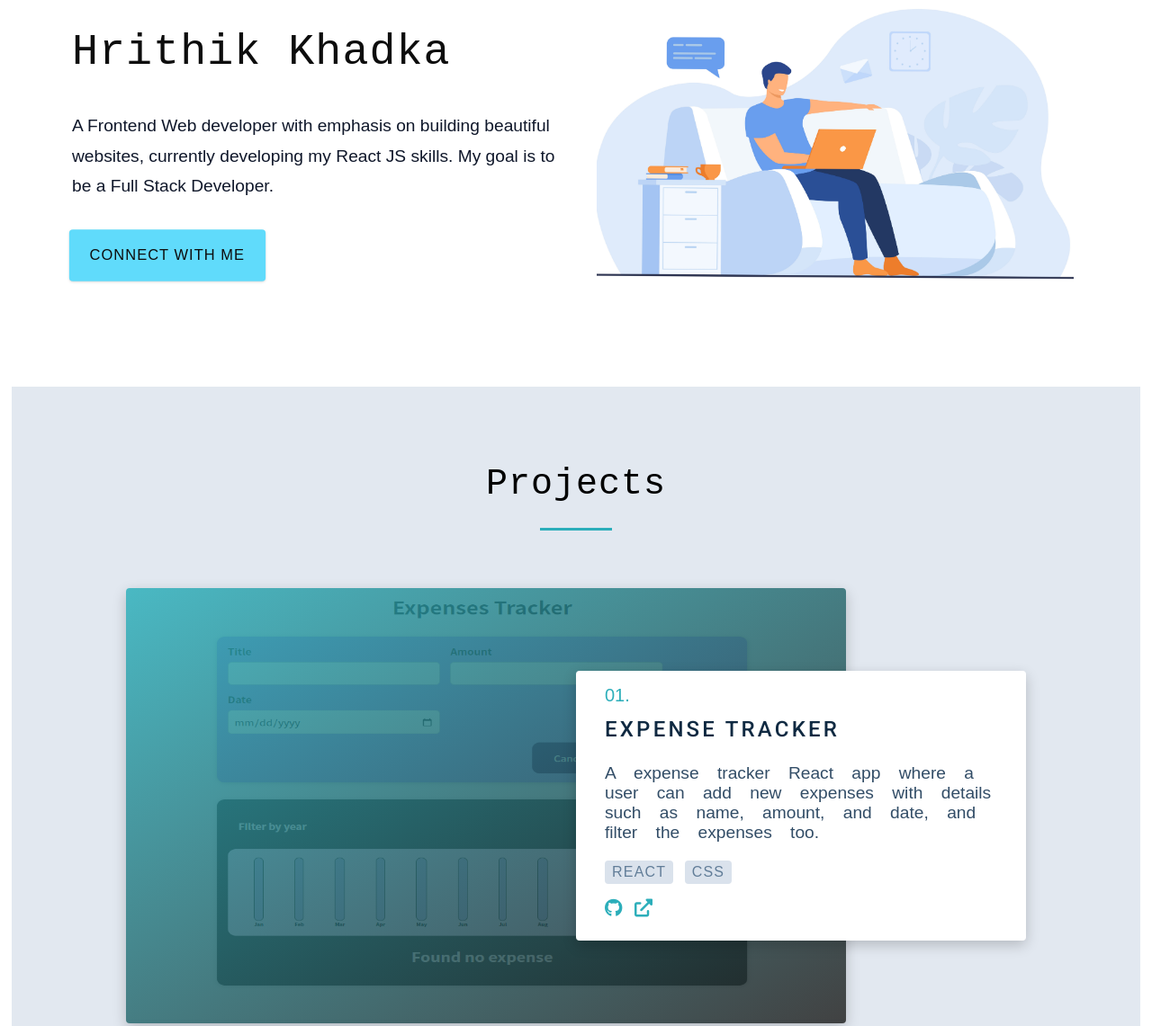
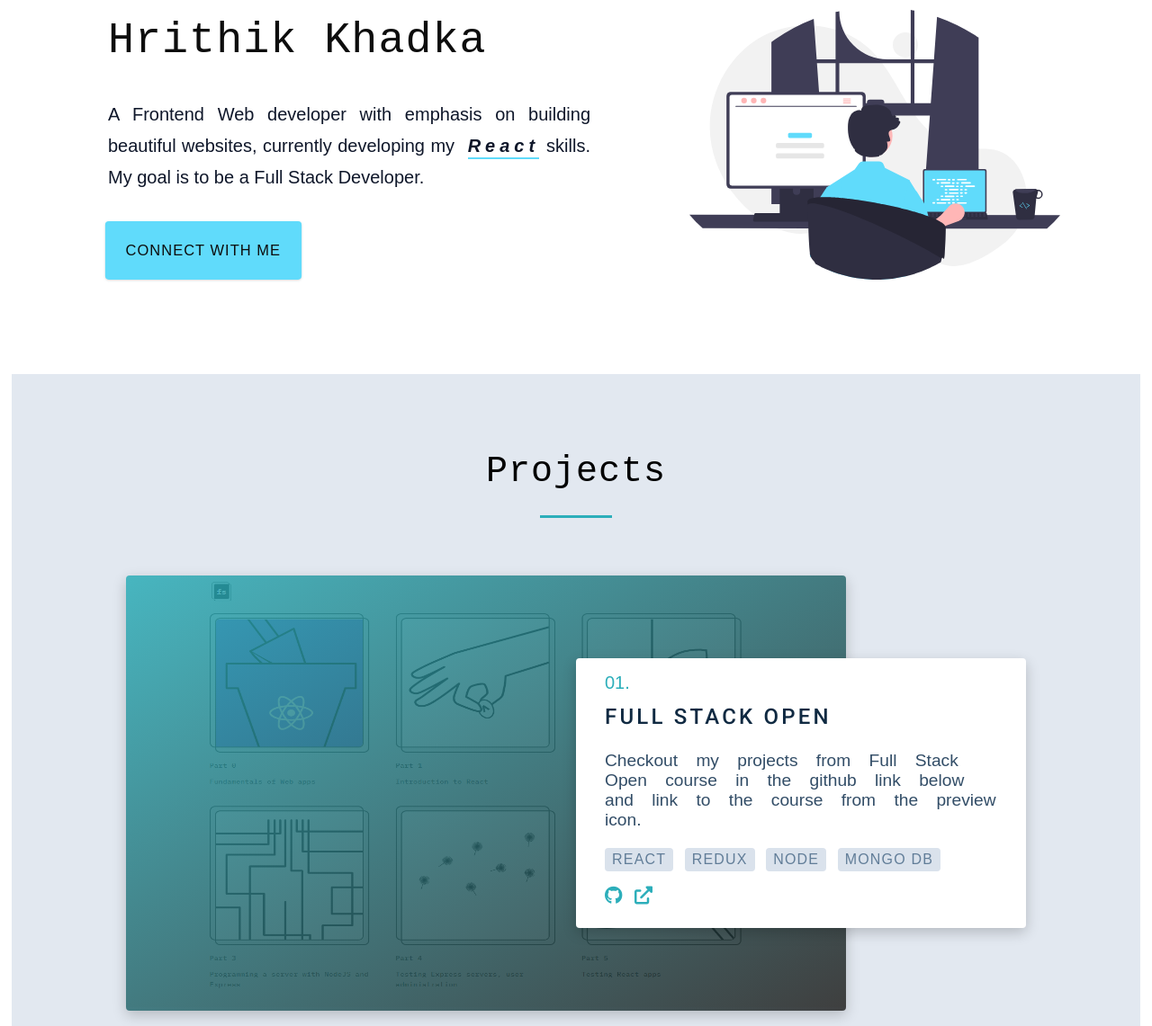
Before and after one commit to hrithikhadka/PortfolioWebsite, a plain HTML site: page index.html in a window 1280 px wide. Shown: the part 77-1218 px from the top of the page at 90% size. Drawn offline with nearby package versions, Linux system fonts and the light colour scheme.

Commit message:
refactoring

```diff
--- a/index.html
+++ b/index.html
@@ -35,21 +35,17 @@
     </div> -->
   <!--End of Menu-->
   <div class="container">
+
     <!--Section1-->
-    <!-- <div class="section-1">
-      <div class="myname">Hritik <span>Khadka</span></div>
-      <div class="position">Full Stack Web Developer</div>
-    </div> -->
-
     <div class="section-1">
       <div class="hero-center">
         <div class="hero-title">
           <h1 class="hero-heading">Hrithik Khadka</h1>
-          <p>A Frontend Web developer with emphasis on building beautiful websites, currently developing my React JS skills. My goal is to be a Full Stack Developer.</p>
+          <p>A Frontend Web developer with emphasis on building beautiful websites, currently developing my <span>React </span>skills. My goal is to be a Full Stack Developer.</p>
           <a href="#footer" class="btn hero-btn">Connect with me</a>
         </div>
         <div class="cartoon-img">
-          <img src="imgs/profile.jpg" alt="">
+          <img src="imgs/icon.svg" alt="icon">
         </div>
       </div>
     </div>
@@ -61,7 +57,35 @@
       <h1 class="section-heading">Projects</h1>
       <div class="heading-underline"></div>
       <div class="projects-wrapper section-center">
+        <div class="project">
+          <div class="left">
+            <div class="img">
+              <img style="height: 30rem; width: 50rem;" src="imgs/fullstacko.png" alt="fullstackopen">
+            </div>
+          </div>
+          <div class="right">
+            <span class="project-number">01.</span>
+            <h3 class="project-title">Full Stack Open</h3>
+            <p class="project-info">
+              Checkout my projects from Full Stack Open course in the github link below and link to the course from the preview icon.
+            </p>
+            <div class="project-stack">
+              <span>React</span>
+              <span>Redux</span>
+              <span>Node</span>
+              <span>Mongo DB</span>
 
+            </div>
+            <div class="project-links">
+              <a target="_blank" href="https://github.com/hrithikhadka/FullStack-Open">
+                <i class="fab fa-github"></i>
+              </a>
+              <a target="_blank" href="https://fullstackopen.com/en/">
+                <i class="fas fa-external-link-alt"></i>
+              </a>
+            </div>
+          </div>
+        </div>
         <div class="project">
           <div class="left">
             <div class="img">
@@ -69,7 +93,7 @@
             </div>
           </div>
           <div class="right">
-            <span class="project-number">01.</span>
+            <span class="project-number">02.</span>
             <h3 class="project-title">Expense Tracker</h3>
             <p class="project-info">
               A expense tracker React app where a user can add new expenses with details such as name, amount, and date, and filter the expenses too.
@@ -97,7 +121,7 @@
             </div>
           </div>
           <div class="right">
-            <span class="project-number">02.</span>
+            <span class="project-number">03.</span>
             <h3 class="project-title">Notes app</h3>
             <p class="project-info">
               A Notes app made by using React JS. Cool feature of this app is that there is character counter when user
@@ -127,7 +151,7 @@
             </div>
           </div>
           <div class="right">
-            <span class="project-number">03.</span>
+            <span class="project-number">04.</span>
             <h3 class="project-title">Movie App</h3>
             <p class="project-info">
               A Movie app made by using React JS. A user can search for movies. Preview could be observed by clicking on
@@ -142,34 +166,6 @@
                 <i class="fab fa-github"></i>
               </a>
               <a target="_blank" href="https://mareact.netlify.app/">
-                <i class="fas fa-external-link-alt"></i>
-              </a>
-            </div>
-          </div>
-        </div>
-
-        <div class="project">
-          <div class="left">
-            <div class="img">
-              <img style="height: 30rem; width: 50rem;" src="imgs/bookList.PNG" alt="cars">
-            </div>
-          </div>
-          <div class="right">
-            <span class="project-number">04.</span>
-            <h3 class="project-title">Book List</h3>
-            <p class="project-info">
-              A Book List App using JavaScript and Bootstrap. A user can add and delete books.
-            </p>
-            <div class="project-stack">
-              <span>HTML</span>
-              <span>BOOTSTRAP</span>
-              <span>JAVASCRIPT</span>
-            </div>
-            <div class="project-links">
-              <a target="_blank" href="https://github.com/hrithikhadka/booksLibrary">
-                <i class="fab fa-github"></i>
-              </a>
-              <a target="_blank" href="https://hbooklibrary.netlify.app/">
                 <i class="fas fa-external-link-alt"></i>
               </a>
             </div>
--- a/index.js
+++ b/index.js
@@ -7,6 +7,5 @@ if (history.scrollRestoration) {
 } else {
   window.onbeforeunload = function () {
     window.scrollTo(0, 0);
-    behavior: "smooth";
   };
 }
--- a/styles.css
+++ b/styles.css
@@ -95,7 +95,8 @@ html {
     display: grid;
     grid-template-columns: 1fr 1fr;
     place-items: center;
-    gap: 2rem;
+    gap: 3rem;
+    margin-left: 5rem;
   }
 }
 
@@ -118,7 +119,18 @@ html {
   max-width: 40em;
   font-weight: 400;
   line-height: 1.75;
-  font-size: 1.2rem;
+  font-size: 1.25rem;
+  text-align: justify;
+}
+.hero-title p span {
+  letter-spacing: 5px;
+  border-bottom: 2px solid #60dbfb;
+  display: inline-block;
+  text-align: center;
+  line-height: 1.25;
+  font-style: italic;
+  font-weight: 900;
+  margin: 0px 0.5rem;
 }
 
 .hero-btn {
@@ -128,7 +140,7 @@ html {
   border: 2px solid #60dbfb;
   color: #0d0d0d;
   font-weight: 500;
-  line-height: 1.75;
+  line-height: 2.2;
   text-transform: uppercase;
   padding: 0.75rem 1.25rem;
   box-shadow: 0 1px 3px 0 rgba(0, 0, 0, 0.1), 0 1px 2px 0 rgba(0, 0, 0, 0.06);
@@ -163,10 +175,14 @@ html {
 }
 
 .cartoon-img img {
-  width: 530px;
-  height: 330px;
-  /* margin-top: -1rem; */
+  height: 300px;
   /* animation: 2s ease 0s infinite normal none running animate; */
+}
+
+@media (max-width: 992px) {
+  .cartoon-img {
+    display: none;
+  }
 }
 
 @keyframes moveHeaders {
```
Also changed, not shown: imgs/bookList.PNG (deleted), imgs/fullstacko.png (added), imgs/icon.svg (added), imgs/profile.jpg (deleted), imgs/title.PNG (deleted).
